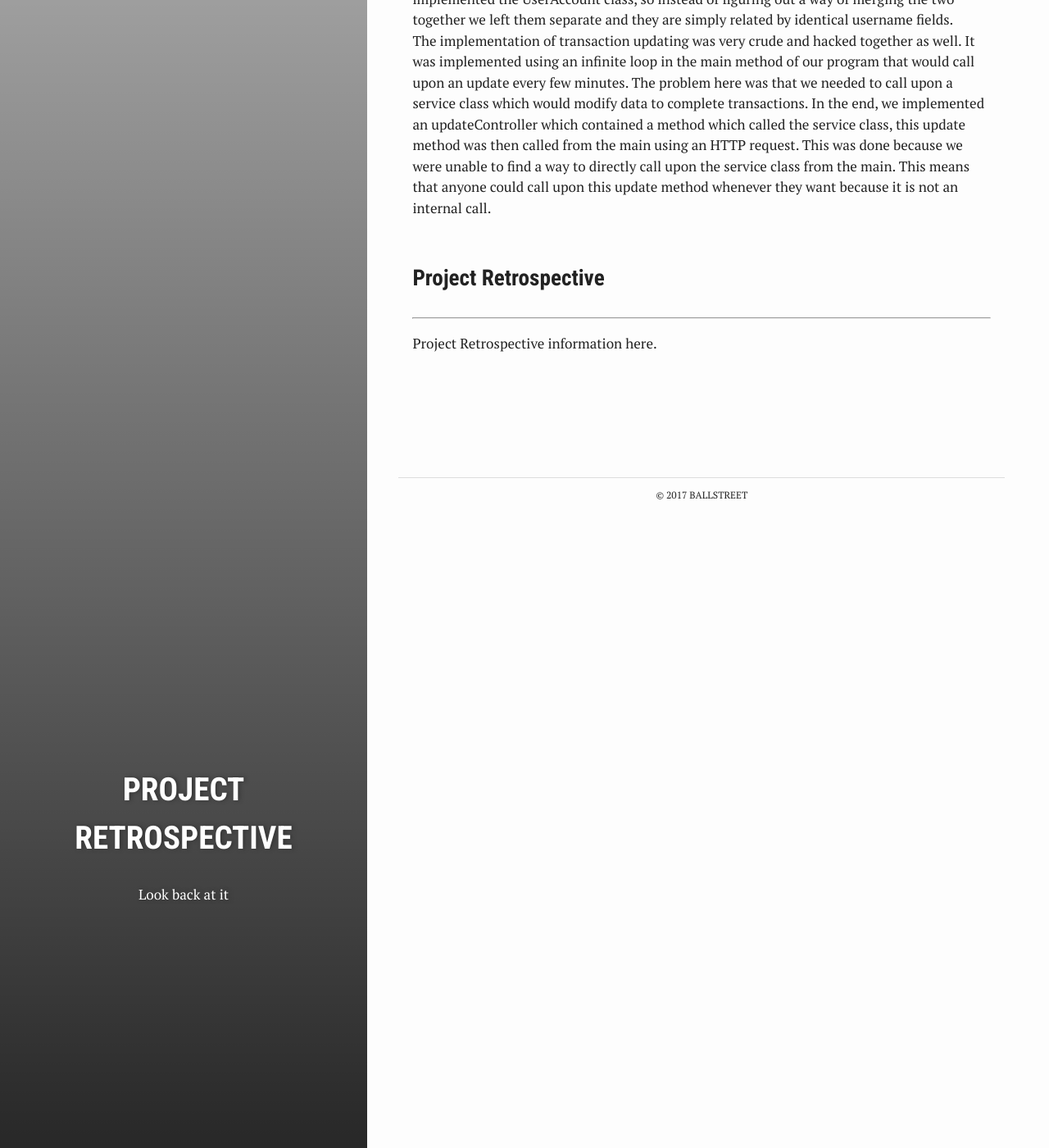
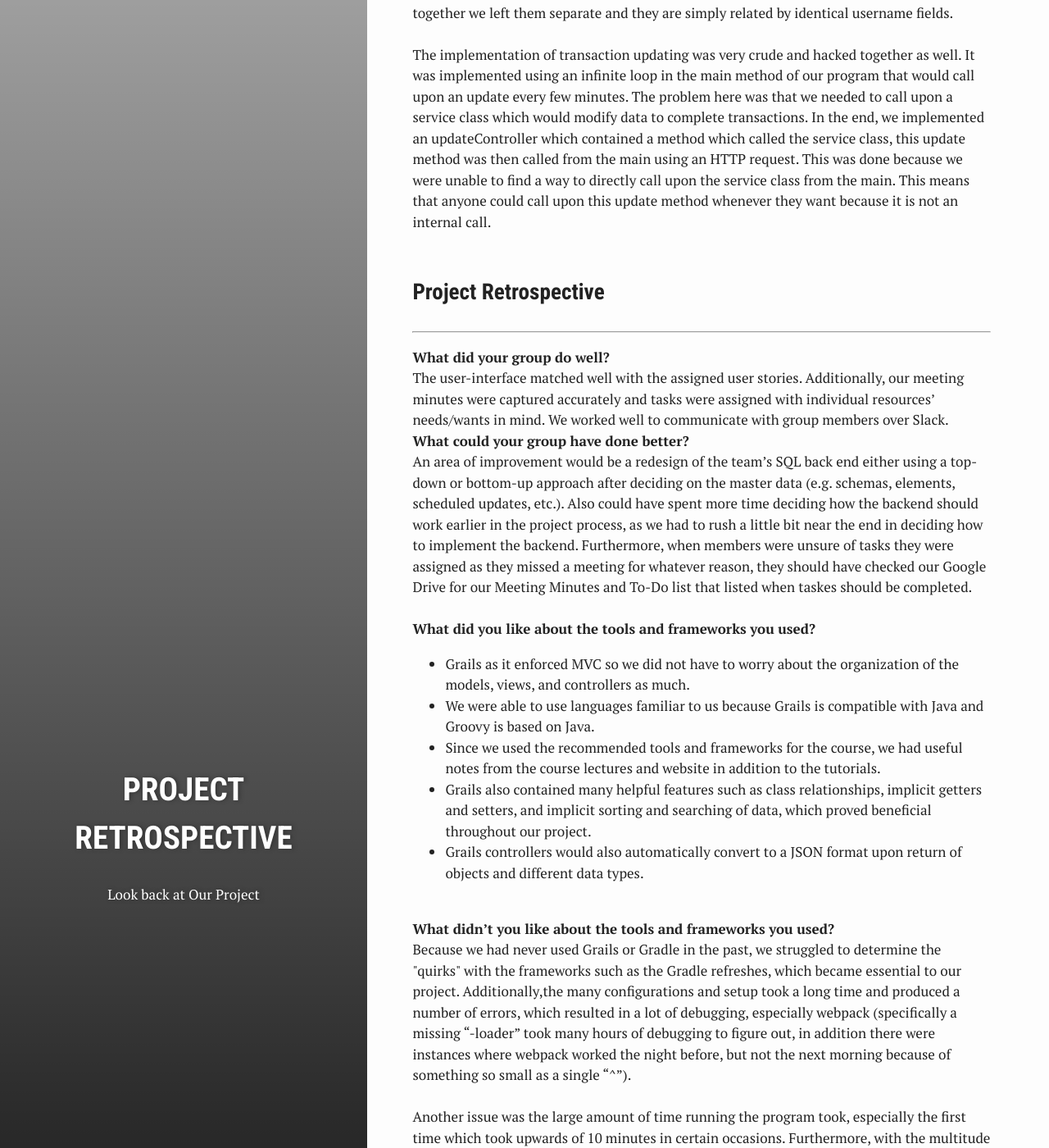
Before and after one commit to ufrauq/Ball-Street, a Jekyll site: the page built from proj_retro.md, in a window 1280 px wide and 1400 px high, scrolled down 3150 px. Shown: the whole window at 82% size. Built offline with Jekyll 4.4.1, drawn with Linux system fonts in a browser that asks for light colours; some of the changed text lies outside the part shown.

Commit message:
Update proj_retro.md
done?

```diff
--- a/proj_retro.md
+++ b/proj_retro.md
@@ -4,7 +4,7 @@ layout: page
 title: "Project Retrospective"
 crawlertitle: "BallStreet | Project Retrospective"
 permalink: /project-retrospective/
-summary: "Look back at it"
+summary: "Look back at Our Project"
 active: Project-Retrospective
 ---
 # Project Retrospective
@@ -32,7 +32,7 @@ Our team effectively managed task distribution among members as tasks were assig
 
 <h3> MVC / Design Patterns </h3>
 <hr>
-<p>  <i>Describe how you made use of design patterns to help with the design and implementation of your project.</i></p>
+<p>  <i>Describe how you made use of design patterns to help with the design and implementation of your project.</i></p><br>
 
 <b><i>What is the relationship between user interfaces, application logic, and data in your project?</i></b>
     The user interfaces interact with our data through controller classes through REST requests. The application logic resides mostly within the controller classes, and a service class which directly call upon and manipulate the data. Along with this, our SQL database contains a stored procedure which deals with the application logic required for updating stock prices, and it is what manipulates the SQL database.
@@ -66,23 +66,61 @@ One major change that would improve the project would be migrating all data stor
 
 <h3> Refactor Retrospective </h3>
 <hr>
-<p>  <b>Areas of your design that you felt were strong: </b></p>
+<p>  <b>Areas of your design that you felt were strong: </b>
 
-Although there were many drawbacks to our SQL implementation, the overall design of our project was decent. The SQL implementation of player data allowed us to have many benefits and the ability to implement a few features very easily. One of the features that benefited from the SQL database implementation was searchability of our stock market. SQL allows us to easily execute queries based upon a keyword and efficiently return the results to display on our front-end. This enabled us to implement a seemingly complex feature in a  matter of minutes.<br>
+Although there were many drawbacks to our SQL implementation, the overall design of our project was decent. The SQL implementation of player data allowed us to have many benefits and the ability to implement a few features very easily. One of the features that benefited from the SQL database implementation was searchability of our stock market. SQL allows us to easily execute queries based upon a keyword and efficiently return the results to display on our front-end. This enabled us to implement a seemingly complex feature in a  matter of minutes.<br><br>
 Another instance of good design stemmed from the UserAccount class, which contained all user data. This meant that all of the controller classes could access the user’s data given the username and using the find method. The use of spring security tokens allowed us to extract the username when simply given the token from the front-end. This worked well in terms of security, but also makes it very easy when writing controller classes to access any data given just a token. This heavily simplified retrieving a user’s data since all of the data is directly associated with the UserAccount (leagues, transactions, stocks). This also allowed for the addition of data to the user is be easily implemented, and this was helpful when implementing the user’s portfolio and transactions in the latter part of the project.
 
 
 <br>
 
-<p><b> Areas of your design that you felt were weak:</b></p>
-As the project came to an end, there were many “hacks” we had to use in order to get a working product done within our given time constraints. The biggest example of this would be our SQL implementation. To preface, some of the members in charge of working on the SQL had no experience or knowledge pertaining to SQL. This lead to the use of many poor  practices in the implementation, including the addition of columns, updating of rows, and dropping of tables. As an example, the table for the daily scores is dropped and replaced with the new data daily. Although we employed some poor practices, at the end of the day the implementation worked, which was the major goal for this project.<br>
-Another instance of poor design would be the method in which user’s data is stored. Originally, we intended to have a UserAccount class which would contain all the data regarding a user. However, after the second stage we decided to implement a local authentication system. This authentication system included some already defined classes such as User, which stores the username and password. At this point, we had already implemented the UserAccount class, so instead of figuring out a way of merging the two together we left them separate and they are simply related by identical username fields.<br>
+<p><b> Areas of your design that you felt were weak:</b><br>
+As the project came to an end, there were many “hacks” we had to use in order to get a working product done within our given time constraints. The biggest example of this would be our SQL implementation. To preface, some of the members in charge of working on the SQL had no experience or knowledge pertaining to SQL. This lead to the use of many poor  practices in the implementation, including the addition of columns, updating of rows, and dropping of tables. As an example, the table for the daily scores is dropped and replaced with the new data daily. Although we employed some poor practices, at the end of the day the implementation worked, which was the major goal for this project.<br><br>
+
+Another instance of poor design would be the method in which user’s data is stored. Originally, we intended to have a UserAccount class which would contain all the data regarding a user. However, after the second stage we decided to implement a local authentication system. This authentication system included some already defined classes such as User, which stores the username and password. At this point, we had already implemented the UserAccount class, so instead of figuring out a way of merging the two together we left them separate and they are simply related by identical username fields.<br><br>
+
 The implementation of transaction updating was very crude and hacked together as well. It was implemented using an infinite loop in the main method of our program that would call upon an update every few minutes. The problem here was that we needed to call upon a service class which would modify data to complete transactions. In the end, we implemented an updateController which contained a method which  called the service class, this update method was then called from the main using an HTTP request. This was done because we were unable to find a way to directly call upon the service class from the main. This means that anyone could call upon this update method whenever they want because it is not an internal call.<br><br>
 
 
 
 <h3> Project Retrospective </h3>
 <hr>
-<p>  Project Retrospective information here. </p>
+<p>  <b>What did your group do well?</b> <br>
+The user-interface matched well with the assigned user stories.  Additionally, our meeting minutes were captured accurately and tasks were assigned with individual resources’ needs/wants in mind. We worked well to communicate with group members over Slack.
+
 
 <br>
+<b> What could your group have done better?</b><br>
+An area of improvement would be a redesign of the team’s SQL back end either using a top-down or bottom-up approach after deciding on the master data (e.g. schemas, elements, scheduled updates, etc.).
+Also could have spent more time deciding how the backend should work earlier in the project process, as we had to rush a little bit near the end in deciding how to implement the backend. Furthermore, when members were unsure of tasks they were assigned as they missed a meeting for whatever reason, they should have checked our Google Drive for our Meeting Minutes and To-Do list that listed when taskes should be completed.
+
+
+<br><br>
+<b>What did you like about the tools and frameworks you used?</b><br>
+
+<ul>
+    <li>
+        Grails as it enforced MVC so we did not have to worry about the organization of the models, views, and controllers as         much.
+    </li>
+
+    <li>
+        We were able to use languages familiar to us because Grails is compatible with Java and Groovy is based on Java.
+    </li>
+
+    <li>
+        Since we used the recommended tools and frameworks for the course,  we had useful notes from the course lectures and           website in addition to the tutorials.
+    </li>
+
+    <li>
+        Grails also contained many helpful features such as class relationships, implicit getters and setters, and implicit           sorting and searching of data, which proved beneficial throughout our project.
+    </li>
+
+    <li>
+        Grails controllers would also automatically convert to a JSON format upon return of objects and different data types.
+    </li>
+</ul>
+
+<br>
+<b>What didn’t you like about the tools and frameworks you used?</b><br>
+Because we had never used Grails or Gradle in the past, we struggled to determine the "quirks" with the frameworks such as the Gradle refreshes, which became essential to our project. Additionally,the many configurations and setup took a long time and produced a number of errors, which resulted in a lot of debugging, especially webpack (specifically a missing “-loader” took many hours of debugging to figure out, in addition there were instances where webpack worked the night before, but not the next morning because of something so small as a single “^”).<br><br>
+Another issue was the large amount of time running the program took, especially the first time which took upwards of 10 minutes in certain occasions. Furthermore, with the multitude of different files and file types, some confusion was created in our team and how to use each type of file and determining the relationships between files. We also encountered issues with the required frameworks operating differently on different operating system platforms (Windows VS OSX). As an example, symlinks were different for mac/pc, so webpack files were configured differently.
```
